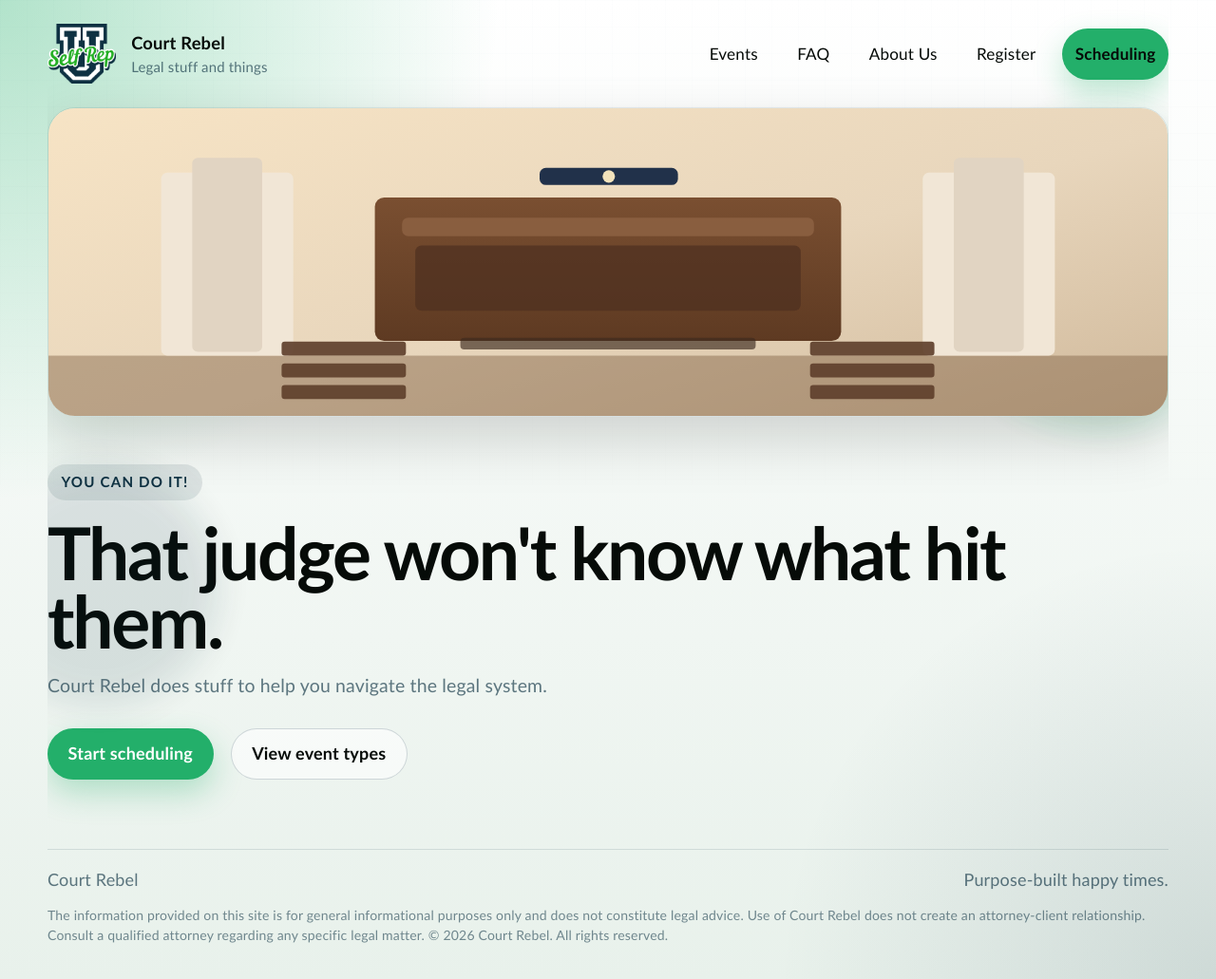
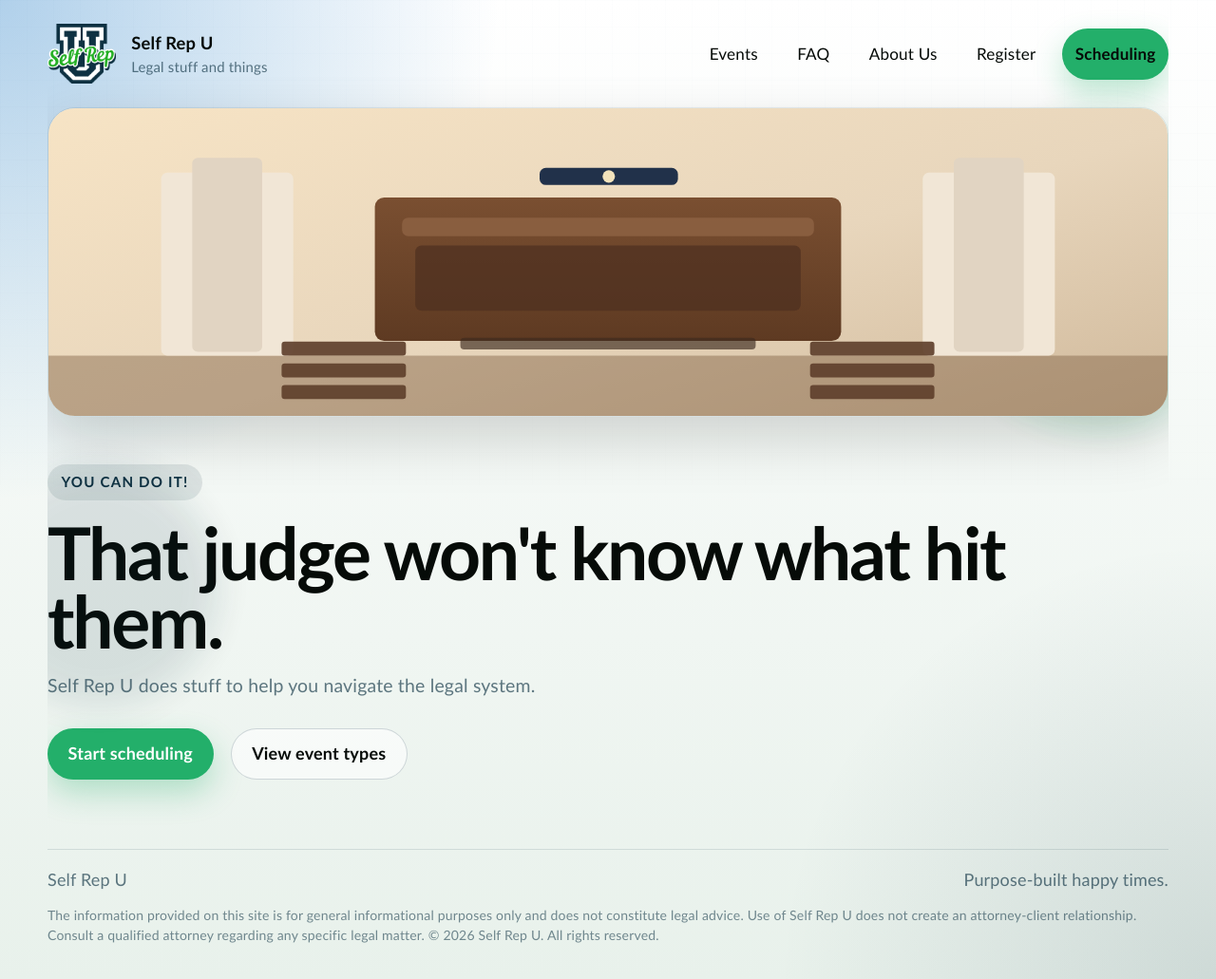
Before and after one commit to cboath/crprototype, a React (Vite) app: page / in a window 1280 px wide. Shown: the whole page at 95% size. Built offline with nearby package versions, Linux system fonts and the light colour scheme.

Commit message:
No more CR

```diff
--- a/src/App.tsx
+++ b/src/App.tsx
@@ -23,7 +23,7 @@ const eventHighlights = [
 
 const faqItems = [
   {
-    question: "Can Court Rebel handle sealed or restricted hearings?",
+    question: "Can Self Rep U handle sealed or restricted hearings?",
     answer:
       "Probably, I don't know any of this stuff.",
   },
@@ -35,7 +35,7 @@ const faqItems = [
   {
     question: "Who is this for?",
     answer:
-      "Court Rebel is for YOU.",
+      "Self Rep U is for YOU.",
   },
 ]
 
@@ -65,11 +65,11 @@ function Layout({ children }: { children: ReactNode }) {
     <div className="page-shell">
       <header className="topbar">
         <div className="brand-block">
-          <NavLink to="/" className="brand-mark" aria-label="Court Rebel home">
+          <NavLink to="/" className="brand-mark" aria-label="Self Rep U home">
             <img src="/SelfRepU_full-color.png" alt="" />
           </NavLink>
           <div>
-            <p className="brand-name">Court Rebel</p>
+            <p className="brand-name">Self Rep U</p>
             <p className="brand-tag">Legal stuff and things</p>
           </div>
         </div>
@@ -95,14 +95,14 @@ function Layout({ children }: { children: ReactNode }) {
 
       <footer className="site-footer">
         <div className="site-footer-row">
-          <p>Court Rebel</p>
+          <p>Self Rep U</p>
           <p>Purpose-built happy times.</p>
         </div>
         <p className="legal-disclaimer">
           The information provided on this site is for general informational purposes only and
-          does not constitute legal advice. Use of Court Rebel does not create an
+          does not constitute legal advice. Use of Self Rep U does not create an
           attorney-client relationship. Consult a qualified attorney regarding any specific legal
-          matter. &copy; {new Date().getFullYear()} Court Rebel. All rights reserved.
+          matter. &copy; {new Date().getFullYear()} Self Rep U. All rights reserved.
         </p>
       </footer>
     </div>
@@ -117,7 +117,7 @@ function HomePage() {
           <p className="eyebrow">YOU CAN DO IT!</p>
           <h1>That judge won't know what hit them.</h1>
           <p className="hero-text">
-            Court Rebel does stuff to help you navigate the legal system.
+            Self Rep U does stuff to help you navigate the legal system.
           </p>
           <div className="hero-actions">
             <NavLink to="/scheduling" className="primary-button">
@@ -183,7 +183,7 @@ function AboutPage() {
           <p className="eyebrow">About Us</p>
           <h2>We build confidence for real courtroom operations.</h2>
           <p className="hero-text">
-            Court Rebel is for those who manage and participate in self-representation.
+            Self Rep U is for those who manage and participate in self-representation.
           </p>
         </div>
         <div className="quote-card">
@@ -191,7 +191,7 @@ function AboutPage() {
             “Our mission is to reduce procedural friction so people can navigate the legal system faster and
             with more clarity.”
           </p>
-          <p className="quote-meta">Court Rebel Team</p>
+          <p className="quote-meta">Self Rep U Team</p>
         </div>
       </section>
     </Layout>
@@ -258,7 +258,7 @@ function RegisterPage() {
       <section className="page-section">
         <div className="section-heading narrow">
           <p className="eyebrow">Register</p>
-          <h2>Create your Court Rebel account.</h2>
+          <h2>Create your Self Rep U account.</h2>
         </div>
         <form className="register-form" onSubmit={handleSubmit}>
           <div className="form-row">
--- a/src/index.css
+++ b/src/index.css
@@ -17,7 +17,7 @@
   letter-spacing: 0.01em;
   color: var(--text);
   background:
-    radial-gradient(circle at top left, rgba(35, 175, 106, 0.35), transparent 32%),
+    radial-gradient(circle at top left, rgba(31, 122, 197, 0.35), transparent 32%),
     radial-gradient(circle at bottom right, rgba(14, 49, 66, 0.12), transparent 28%),
     linear-gradient(180deg, var(--bg-alt), var(--bg));
   font-synthesis: none;
```
